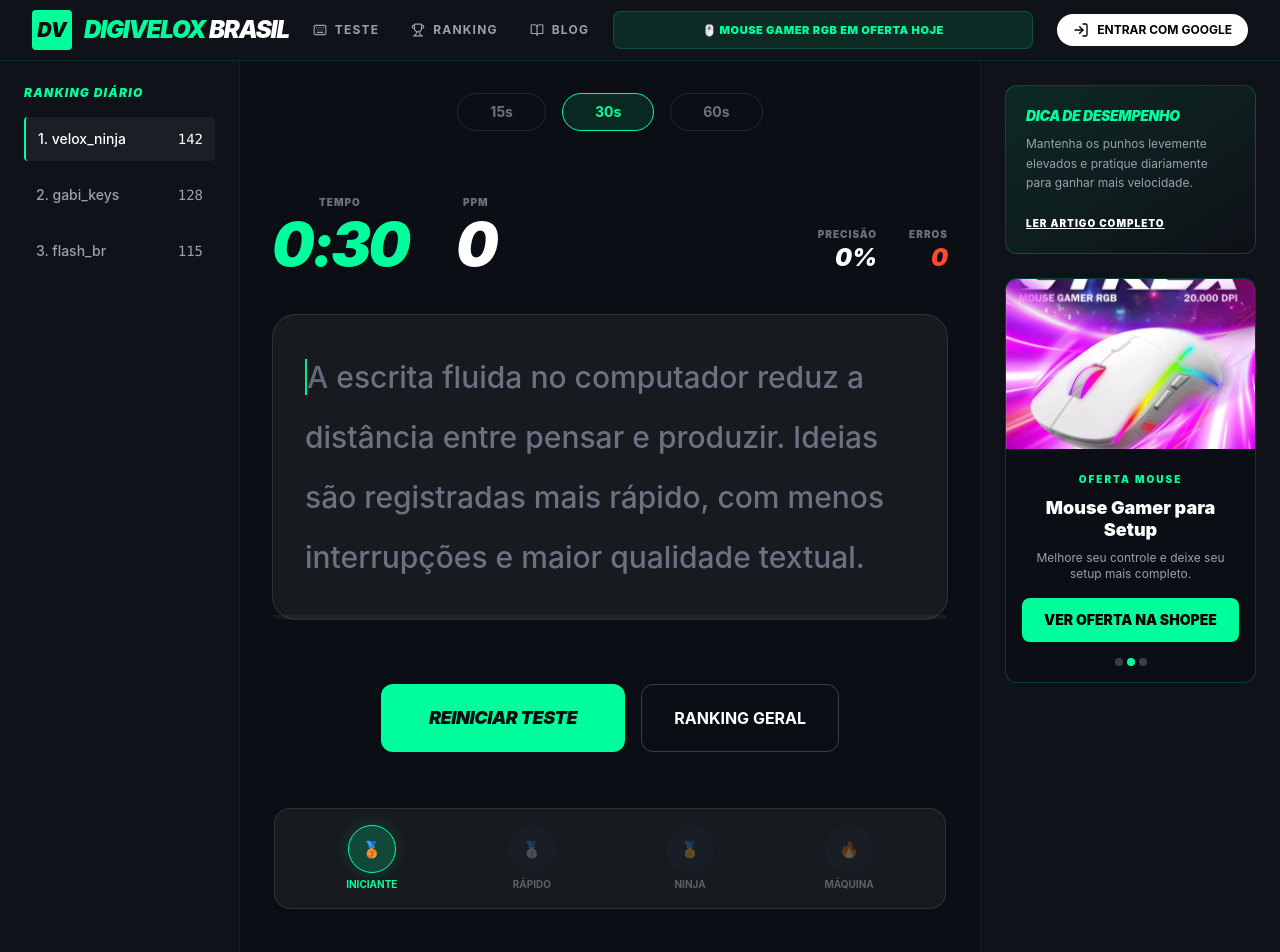
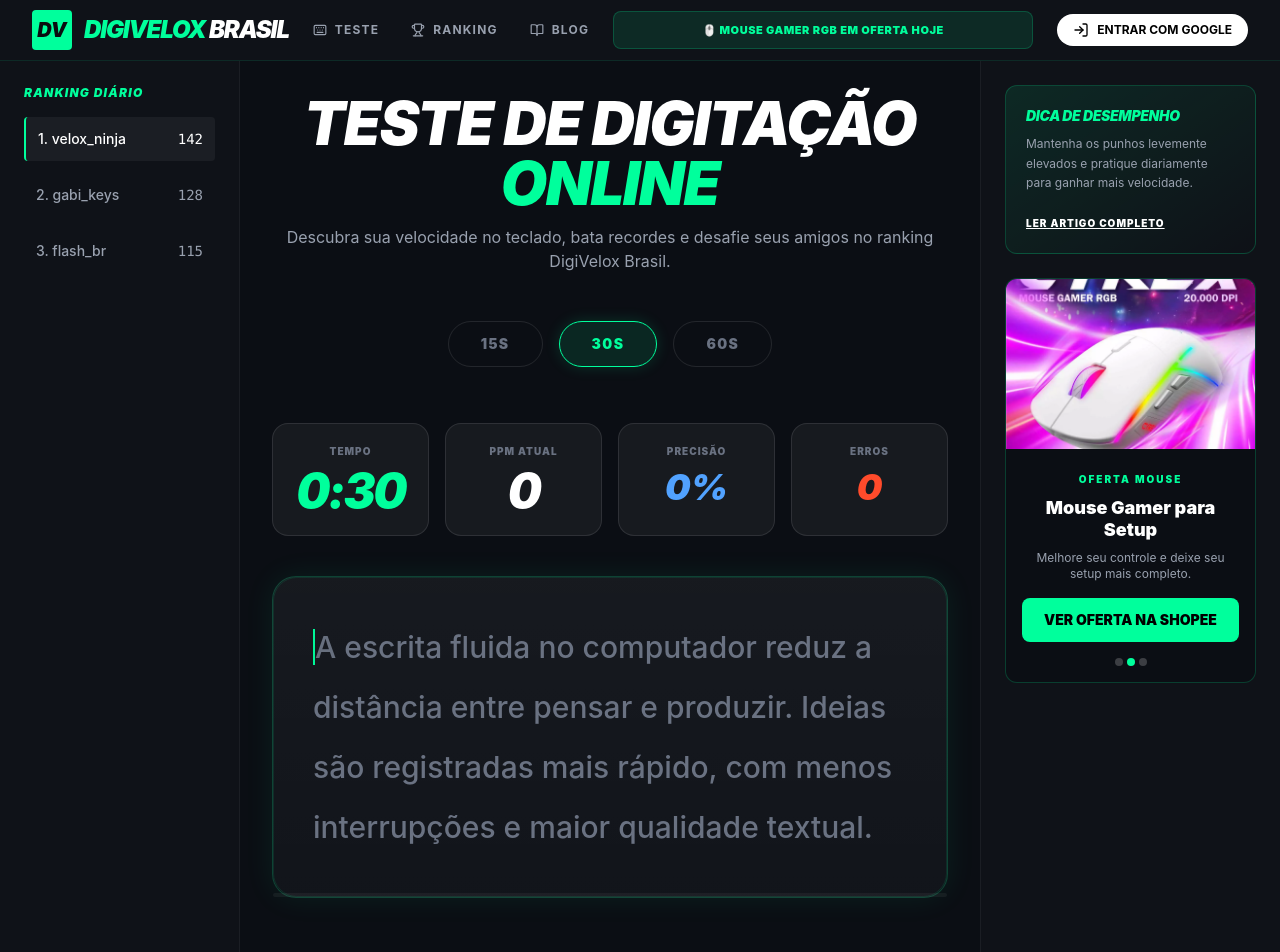
Before and after one commit to 14evertonalbertocorrea-coder/digivelox-brasil, a React (Vite) app: page / in a window 1280 px wide. Shown: the top 952 px of the page. Built offline with nearby package versions, Linux system fonts and the light colour scheme.

Commit message:
Update TypingArea.tsx

```diff
--- a/src/components/TypingArea.tsx
+++ b/src/components/TypingArea.tsx
@@ -48,18 +48,26 @@ export const TypingArea: React.FC<TypingAreaProps> = ({ onFinish }) => {
   };
 
   return (
-    <div className="w-full max-w-5xl mx-auto flex flex-col items-center">
-      {/* Controls */}
-      <div className="flex gap-4 mb-16">
+    <div className="w-full max-w-6xl mx-auto flex flex-col items-center">
+
+      <h1 className="text-4xl md:text-6xl font-black uppercase italic tracking-tight text-center mb-3">
+        TESTE DE DIGITAÇÃO <span className="text-brand-neon">ONLINE</span>
+      </h1>
+
+      <p className="text-gray-400 text-center max-w-2xl mb-12 text-sm md:text-base">
+        Descubra sua velocidade no teclado, bata recordes e desafie seus amigos no ranking DigiVelox Brasil.
+      </p>
+
+      <div className="flex gap-4 mb-14">
         {(['15s', '30s', '60s'] as TestMode[]).map((m) => (
           <button
             key={m}
             onClick={() => !isActive && setMode(m)}
             disabled={isActive}
             className={cn(
-              "px-8 py-2 rounded-full border text-sm font-bold transition-all",
+              "px-8 py-3 rounded-full border text-sm font-black transition-all uppercase tracking-widest",
               mode === m
-                ? "border-brand-neon text-brand-neon bg-brand-neon/10"
+                ? "border-brand-neon text-brand-neon bg-brand-neon/10 shadow-[0_0_15px_rgba(0,255,156,0.15)]"
                 : "border-white/10 text-gray-500 hover:text-brand-neon hover:border-brand-neon"
             )}
           >
@@ -68,38 +76,36 @@ export const TypingArea: React.FC<TypingAreaProps> = ({ onFinish }) => {
         ))}
       </div>
 
-      {/* Stats */}
-      <div className="w-full max-w-4xl mb-10 flex justify-between items-end">
-        <div className="flex gap-12">
-          <div className="text-center cursor-pointer" onClick={() => inputRef.current?.focus()}>
-            <span className="block text-[10px] text-gray-500 uppercase font-black tracking-widest mb-1">Tempo</span>
-            <span className="text-6xl heading-italic text-brand-neon">{formatTime(timeLeft)}</span>
-          </div>
-          <div className="text-center">
-            <span className="block text-[10px] text-gray-500 uppercase font-black tracking-widest mb-1">PPM</span>
-            <span className="text-6xl heading-italic text-white">
-              {calculateWPM(userInput.length, parseInt(mode) - timeLeft)}
-            </span>
-          </div>
+      <div className="w-full max-w-5xl mb-10 grid grid-cols-2 md:grid-cols-4 gap-4">
+        <div onClick={() => inputRef.current?.focus()} className="bg-white/5 border border-white/10 rounded-2xl p-5 text-center cursor-pointer">
+          <span className="block text-[10px] text-gray-500 uppercase font-black tracking-widest mb-2">Tempo</span>
+          <span className="text-5xl heading-italic text-brand-neon">{formatTime(timeLeft)}</span>
         </div>
 
-        <div className="flex gap-8">
-          <div className="text-right">
-            <span className="block text-[10px] text-gray-500 uppercase font-black tracking-widest">Precisão</span>
-            <span className="text-2xl font-black italic">{stats.accuracy}%</span>
-          </div>
-          <div className="text-right">
-            <span className="block text-[10px] text-gray-500 uppercase font-black tracking-widest">Erros</span>
-            <span className="text-2xl font-black italic text-brand-danger">{stats.errors}</span>
-          </div>
+        <div className="bg-white/5 border border-white/10 rounded-2xl p-5 text-center">
+          <span className="block text-[10px] text-gray-500 uppercase font-black tracking-widest mb-2">PPM Atual</span>
+          <span className="text-5xl heading-italic text-white">
+            {calculateWPM(userInput.length, parseInt(mode) - timeLeft)}
+          </span>
+        </div>
+
+        <div className="bg-white/5 border border-white/10 rounded-2xl p-5 text-center">
+          <span className="block text-[10px] text-gray-500 uppercase font-black tracking-widest mb-2">Precisão</span>
+          <span className="text-4xl font-black italic text-blue-400">{stats.accuracy}%</span>
+        </div>
+
+        <div className="bg-white/5 border border-white/10 rounded-2xl p-5 text-center">
+          <span className="block text-[10px] text-gray-500 uppercase font-black tracking-widest mb-2">Erros</span>
+          <span className="text-4xl font-black italic text-brand-danger">{stats.errors}</span>
         </div>
       </div>
 
-      {/* Typing Text */}
       <div
-        className="w-full max-w-4xl min-h-[220px] bg-white/5 border border-white/10 rounded-3xl p-8 text-2xl md:text-3xl font-medium leading-loose relative cursor-text mb-8"
+        className="w-full max-w-5xl min-h-[240px] bg-gradient-to-b from-white/5 to-white/[0.03] border border-brand-neon/20 rounded-3xl p-8 md:p-10 text-2xl md:text-3xl font-medium leading-loose relative cursor-text mb-8 shadow-[0_0_30px_rgba(0,255,156,0.08)]"
         onClick={() => inputRef.current?.focus()}
       >
+        <div className="absolute inset-0 rounded-3xl pointer-events-none border border-brand-neon/10" />
+
         <div className="select-none break-words whitespace-pre-wrap">
           {text.split('').map((char, i) => renderChar(char, i))}
         </div>
@@ -116,15 +122,14 @@ export const TypingArea: React.FC<TypingAreaProps> = ({ onFinish }) => {
 
         <div className="absolute bottom-0 left-0 h-1 bg-white/5 w-full rounded-full overflow-hidden">
           <motion.div
-            className="h-full bg-brand-neon shadow-[0_0_10px_rgba(0,255,156,0.6)]"
+            className="h-full bg-brand-neon shadow-[0_0_15px_rgba(0,255,156,0.8)]"
             initial={{ width: 0 }}
             animate={{ width: `${progress}%` }}
           />
         </div>
       </div>
 
-      {/* Buttons */}
-      <div className="mt-8 flex gap-4">
+      <div className="mt-6 flex gap-4 flex-wrap justify-center">
         <button
           onClick={() => {
             reset();
@@ -139,12 +144,11 @@ export const TypingArea: React.FC<TypingAreaProps> = ({ onFinish }) => {
           onClick={() => (window.location.href = '/ranking')}
           className="border border-white/20 px-8 py-5 rounded-xl font-bold hover:bg-white/5 transition-colors"
         >
-          RANKING GERAL
+          VER RANKING GERAL
         </button>
       </div>
 
-      {/* Badges */}
-      <div className="mt-14 w-full max-w-2xl bg-white/5 border border-white/10 p-4 rounded-2xl flex items-center justify-around">
+      <div className="mt-14 w-full max-w-3xl bg-white/5 border border-white/10 p-6 rounded-2xl flex items-center justify-around">
         {[
           { icon: '🥉', label: 'Iniciante', active: true },
           { icon: '🥈', label: 'Rápido', active: stats.wpm >= 40 },
@@ -154,15 +158,15 @@ export const TypingArea: React.FC<TypingAreaProps> = ({ onFinish }) => {
           <div key={i} className={cn("flex flex-col items-center", !bad.active && "opacity-30")}>
             <div
               className={cn(
-                "w-12 h-12 rounded-full flex items-center justify-center mb-1 transition-all",
+                "w-14 h-14 rounded-full flex items-center justify-center mb-2 text-xl transition-all",
                 bad.active
-                  ? "bg-brand-neon/20 border border-brand-neon shadow-[0_0_15px_rgba(0,255,156,0.2)]"
+                  ? "bg-brand-neon/20 border border-brand-neon shadow-[0_0_20px_rgba(0,255,156,0.25)]"
                   : "bg-gray-800"
               )}
             >
               {bad.icon}
             </div>
-            <span className={cn("text-[10px] uppercase font-bold", bad.active && "text-brand-neon")}>
+            <span className={cn("text-[11px] uppercase font-bold tracking-wider", bad.active && "text-brand-neon")}>
               {bad.label}
             </span>
           </div>
```
